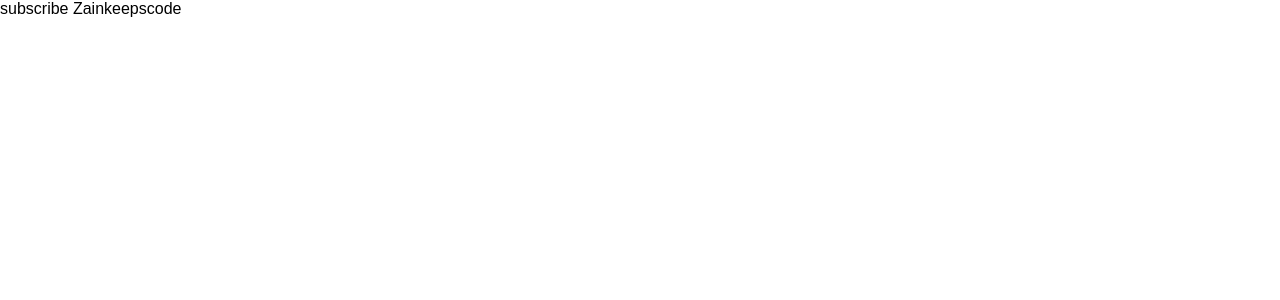
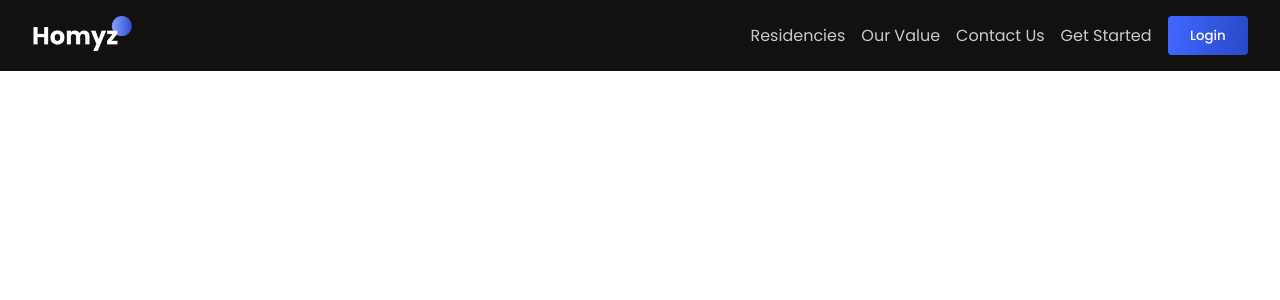
Before and after one commit to CoDe-WiZaDd-18-DOTCOM/DigiHomes, a React (Vite) app: page / in a window 1280 px wide. Shown: the top 300 px of the page. Built offline with nearby package versions, Linux system fonts and the light colour scheme.

Commit message:
made header

```diff
--- a/index.html
+++ b/index.html
@@ -4,6 +4,11 @@
     <meta charset="UTF-8" />
     <link rel="icon" type="image/svg+xml" href="/vite.svg" />
     <meta name="viewport" content="width=device-width, initial-scale=1.0" />
+    <link rel="preconnect" href="https://fonts.googleapis.com">
+    <link rel="preconnect" href="https://fonts.gstatic.com" crossorigin>
+    <link href="https://fonts.googleapis.com/css2?family=Poppins:ital,wght@0,100;0,200;0,300;
+    0,400;0,500;0,600;0,700;0,800;0,900;1,100;1,200;1,300;1,400;1,500;1,600;1,700;1,800;1,900&
+    family=Rubik:ital,wght@0,300..900;1,300..900&display=swap" rel="stylesheet">
     <title>Real Estate</title>
   </head>
   <body>
--- a/package.json
+++ b/package.json
@@ -22,6 +22,6 @@
     "@types/react": "^18.0.28",
     "@types/react-dom": "^18.0.11",
     "@vitejs/plugin-react": "^3.1.0",
-    "vite": "^4.2.0"
+    "vite": "^6.2.0"
   }
 }
--- a/src/App.jsx
+++ b/src/App.jsx
@@ -1,7 +1,10 @@
-
+import React from "react";
+import Header from "./components/head/head";
 function App() {
   return (
-    <span>subscribe Zainkeepscode</span>
+    <span>
+      <Header/>
+    </span>
   );
 }
 
--- /dev/null
+++ b/src/components/head/head.css
@@ -0,0 +1,18 @@
+.h-wrapper{
+    background-color: var(--black);
+}
+
+.h-container{
+    justify-content: space-between;
+    color: var(--secondary);
+    padding-top: 1rem;
+    padding-bottom: 1rem;
+}
+
+.h-menu{
+    gap: 1rem;
+}
+
+.h-menu a:hover{
+    cursor: pointer;
+}
--- /dev/null
+++ b/src/components/head/head.jsx
@@ -0,0 +1,25 @@
+import React from "react";
+import './head.css'
+const Header = () => {
+    return(
+        <>
+            <section className="h-wrapper">
+                <div className="flexCenter paddings innerWidth h-container">
+                    <img src="/logo.png" alt="logo of the project" width={100} />
+
+                    <div className="flexCenter h-menu">
+                        <a href="">Residencies</a>
+                        <a href="">Our Value</a>
+                        <a href="">Contact Us</a>
+                        <a href="">Get Started</a>
+                        <button className="button">
+                            <a href="">Login</a>
+                        </button>
+                    </div>
+                </div>
+            </section>
+        </>
+    );
+}
+
+export default Header
--- a/src/index.css
+++ b/src/index.css
@@ -82,6 +82,21 @@ a {
   font-weight: 600;
 }
 
+.button{
+  font-weight: 500;
+  color: white;
+  background: var(--blue-gradient);
+  padding: 0.6rem 1.4rem;
+  border: none;
+  border-radius: 4px;
+  transition: all 300ms ease-in;
+}
+
+.button:hover{
+  cursor: pointer;
+  transform: scale(1.1);
+}
+
 /* media queries */
 @media (min-width: 1536px) {
   .innerWidth {
```
Also changed, not shown: src/components/hero/hero.css (added), src/components/hero/hero.jsx (added), 1 other file (tests, documents, lock files or other folders).
